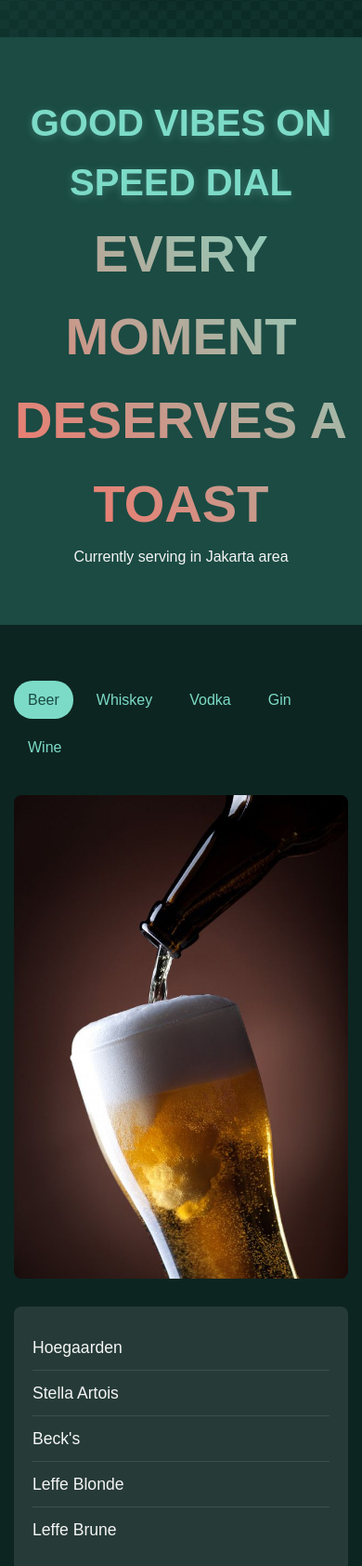
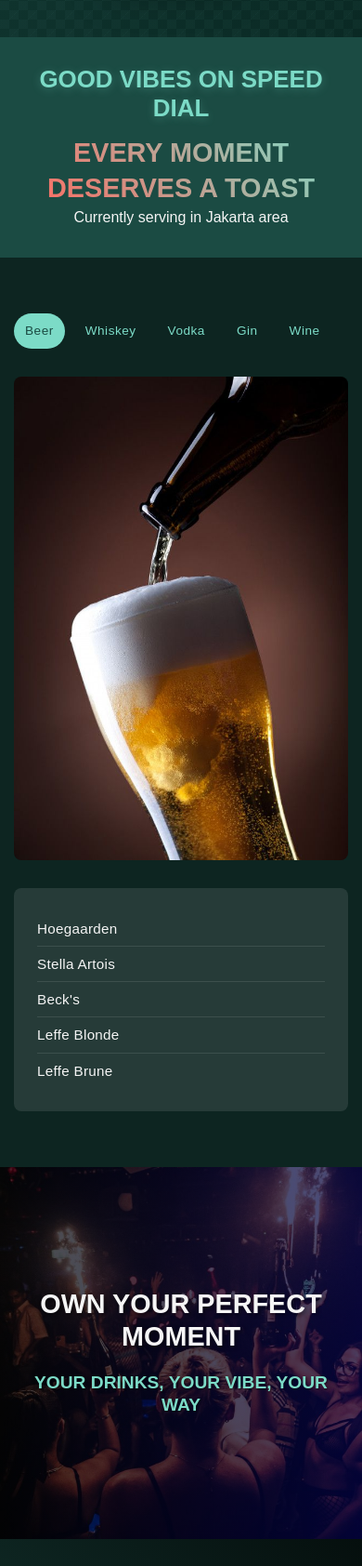
Before and after one commit to yuditriaji/temanalko-website, a plain HTML site: page index.html in a window 390 px wide. Shown: the part 1009-2693 px from the top of the page at 93% size. Drawn offline with Linux system fonts and the light colour scheme.

Commit message:
featured drinks font size

```diff
--- a/styles/styles.css
+++ b/styles/styles.css
@@ -14,6 +14,17 @@
     --gradient-dark: linear-gradient(135deg, #1B4B43 0%, #133832 100%);
     --glass-bg: rgba(255, 255, 255, 0.1);
     --glass-border: rgba(255, 255, 255, 0.2);
+    --h1-size-desktop: 3.5rem;
+    --h1-size-tablet: 2.8rem;
+    --h1-size-mobile: 2rem;
+
+    --h2-size-desktop: 2.8rem;
+    --h2-size-tablet: 2.2rem;
+    --h2-size-mobile: 1.8rem;
+
+    --h3-size-desktop: 1.8rem;
+    --h3-size-tablet: 1.5rem;
+    --h3-size-mobile: 1.2rem;
 }
 
 body {
@@ -124,18 +135,21 @@ header {
 }
 
 .service-info h2 {
-    font-size: 2.5rem;
+    font-size: var(--h2-size-desktop);
     color: var(--secondary-green);
     text-shadow: 0 2px 10px rgba(124, 219, 199, 0.3);
+    line-height: 1.2;
 }
 
 .service-info h3 {
-    font-size: 3.5rem;
+    font-size: var(--h1-size-desktop);
     background: linear-gradient(45deg, var(--accent-coral), var(--secondary-green));
     -webkit-background-clip: text;
     background-clip: text;
     color: transparent;
     text-shadow: none;
+    line-height: 1.3;
+    margin-top: 0.5em;
 }
 
 /* Menu Section */
@@ -156,11 +170,14 @@ header {
 
 .menu-categories a {
     display: block;
-    padding: 10px 15px;
+    padding: 12px 20px;
     color: var(--secondary-green);
     text-decoration: none;
     transition: all 0.3s;
     border-radius: 4px;
+    font-size: 1rem;
+    font-weight: 500;
+    letter-spacing: 0.5px;
 }
 
 .menu-categories a:hover,
@@ -187,7 +204,7 @@ header {
 }
 
 .menu-list {
-    padding: 20px;
+    padding: 25px;
     background: rgba(255, 255, 255, 0.1);
     border-radius: 8px;
 }
@@ -198,9 +215,11 @@ header {
 
 .menu-list li {
     color: var(--off-white);
-    padding: 10px 0;
+    padding: 15px 0;
     border-bottom: 1px solid rgba(255, 255, 255, 0.1);
-    font-size: 1.1rem;
+    font-size: 1.2rem;
+    line-height: 1.4;
+    letter-spacing: 0.3px;
 }
 
 .menu-list li:last-child {
@@ -243,16 +262,18 @@ header {
 }
 
 .parallax-content h2 {
-    font-size: 3rem;
+    font-size: var(--h2-size-desktop);
     color: var(--off-white);
     margin-bottom: 20px;
     text-shadow: 2px 2px 4px rgba(0,0,0,0.5);
+    line-height: 1.2;
 }
 
 .parallax-content h3 {
-    font-size: 1.5rem;
+    font-size: var(--h3-size-desktop);
     color: var(--secondary-green);
     text-shadow: 1px 1px 2px rgba(0,0,0,0.5);
+    line-height: 1.3;
 }
 
 /* FAQ Section */
@@ -283,9 +304,9 @@ header {
 }
 
 .faq-question h3 {
-    color: var(--secondary-green);
-    margin: 0;
-    font-size: 1.1rem;
+    font-size: 1.2rem;
+    color: var(--light-green);
+    line-height: 1.4;
 }
 
 .faq-icon {
@@ -789,30 +810,158 @@ footer {
 
 /* FAQ Section Heading Alignment */
 .faq-section h2 {
-    font-size: 2.8rem;
+    font-size: var(--h2-size-desktop);
     letter-spacing: 2px;
-    text-align: left;  /* Align to left */
+    text-align: left;
     margin-bottom: 40px;
-    color: var(--secondary-green);  /* Match brand color */
-    padding-left: 20px;  /* Add some padding from the left */
+    color: var(--secondary-green);
+    line-height: 1.2;
 }
 
 /* FAQ Container Adjustments */
 .faq-section .container {
-    max-width: 900px;  /* Slightly narrower container for better readability */
+    max-width: 900px;
     margin: 0 auto;
     padding: 0 20px;
 }
 
 /* FAQ Items Style Update */
 .faq-item {
-    background: rgba(124, 219, 199, 0.1);  /* Lighter, more subtle background */
-    border-radius: 4px;  /* Less rounded corners */
-    margin-bottom: 10px;  /* Space between items */
+    background: rgba(124, 219, 199, 0.1);
+    border-radius: 4px;
+    margin-bottom: 10px;
 }
 
 .faq-question h3 {
-    color: var(--light-green);  /* Softer text color */
     font-size: 1.2rem;
-    font-weight: 500;
+    color: var(--light-green);
+    line-height: 1.4;
 }
+
+/* Responsive adjustments */
+@media (max-width: 1024px) {
+    .service-info h2 {
+        font-size: var(--h2-size-tablet);
+    }
+
+    .service-info h3 {
+        font-size: var(--h1-size-tablet);
+    }
+
+    .parallax-content h2 {
+        font-size: var(--h2-size-tablet);
+    }
+
+    .parallax-content h3 {
+        font-size: var(--h3-size-tablet);
+    }
+
+    .faq-section h2 {
+        font-size: var(--h2-size-tablet);
+        text-align: center;
+    }
+
+    .menu-list li {
+        font-size: 1rem;
+    }
+}
+
+@media (max-width: 768px) {
+    .service-info {
+        padding: 40px 20px;
+    }
+
+    .service-info h2 {
+        font-size: var(--h2-size-mobile);
+    }
+
+    .service-info h3 {
+        font-size: var(--h1-size-mobile);
+    }
+
+    .parallax-content h2 {
+        font-size: var(--h2-size-mobile);
+    }
+
+    .parallax-content h3 {
+        font-size: var(--h3-size-mobile);
+    }
+
+    .faq-section h2 {
+        font-size: var(--h2-size-mobile);
+        margin-bottom: 30px;
+    }
+
+    .faq-question h3 {
+        font-size: 1.1rem;
+    }
+
+    .menu-list li {
+        font-size: 0.95rem;
+    }
+}
+
+/* Additional improvements for very small screens */
+@media (max-width: 480px) {
+    .service-info {
+        padding: 30px 15px;
+    }
+
+    .service-info h2 {
+        font-size: calc(var(--h2-size-mobile) * 0.9);
+    }
+
+    .service-info h3 {
+        font-size: calc(var(--h1-size-mobile) * 0.9);
+    }
+
+    .parallax-content {
+        padding: 15px;
+    }
+
+    .faq-question h3 {
+        font-size: 1rem;
+    }
+
+    .menu-list li {
+        font-size: 0.9rem;
+        padding: 8px 0;
+    }
+}
+
+/* Responsive adjustments for menu */
+@media (max-width: 1024px) {
+    .menu-categories a {
+        font-size: 0.95rem;
+        padding: 10px 18px;
+    }
+
+    .menu-list li {
+        font-size: 1.1rem;
+        padding: 12px 0;
+    }
+}
+
+@media (max-width: 768px) {
+    .menu-categories a {
+        font-size: 0.9rem;
+        padding: 8px 15px;
+    }
+
+    .menu-list li {
+        font-size: 1rem;
+        padding: 10px 0;
+    }
+}
+
+@media (max-width: 480px) {
+    .menu-categories a {
+        font-size: 0.85rem;
+        padding: 8px 12px;
+    }
+
+    .menu-list li {
+        font-size: 0.95rem;
+        padding: 8px 0;
+    }
+}
```
